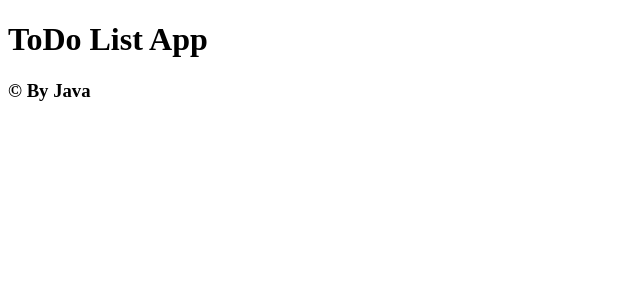
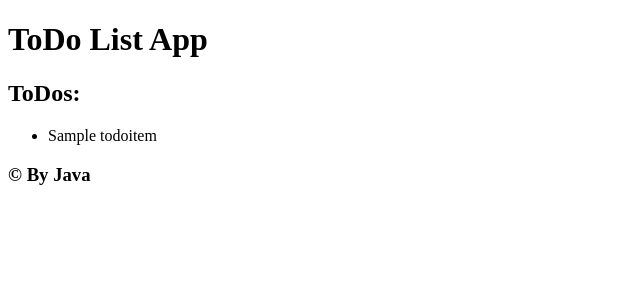
Before and after one commit to JustJava11/django_todo, a Django app: page /todos/ in a window 1280 px wide. Shown: the part 70-370 px from the top of the page, without its empty margins (0-640 px from the left). Run offline with Django 5.2, Linux system fonts and the light colour scheme; tables that the repository leaves empty hold one stand-in row (values such as "Sample post").

Commit message:
Add function which can show u models on front page

```diff
--- a/polls/templates/polls/index.html
+++ b/polls/templates/polls/index.html
@@ -6,4 +6,10 @@
 
 {% block body %}
     <h1>ToDo List App</h1>
+    <h2>ToDos:</h2>
+    <ul>
+        {% for todo_item in todo_items %}
+            <li>{{ todo_item }}</li>
+        {% endfor %}
+    </ul>
 {% endblock body %}
--- a/polls/views.py
+++ b/polls/views.py
@@ -1,5 +1,9 @@
 from django.http import HttpResponse, HttpRequest
 from django.shortcuts import render
+from .models import ToDoItem
 
 def index_view(request: HttpRequest) -> HttpResponse:
-    return render(request, 'polls/index.html')
+    todo_items = ToDoItem.objects.order_by('id').all()
+    return render(request,
+                  template_name='polls/index.html',
+                  context={'todo_items': todo_items})
```
